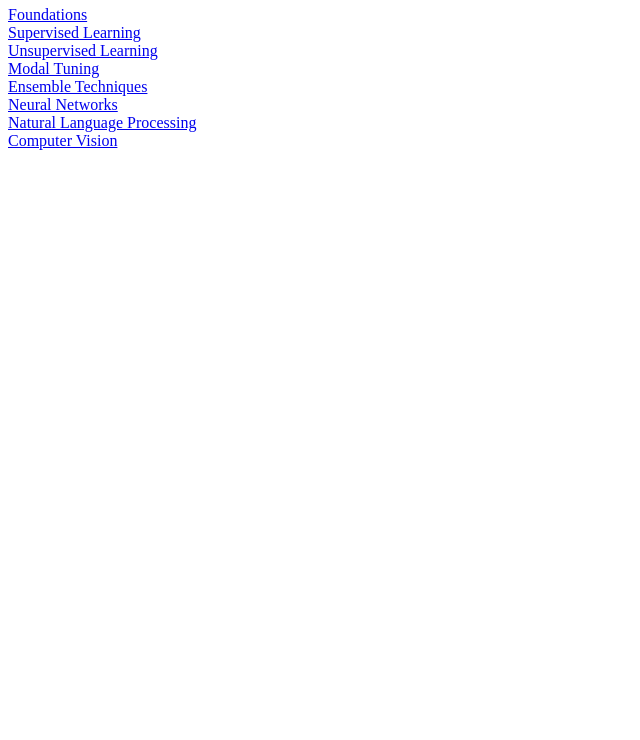
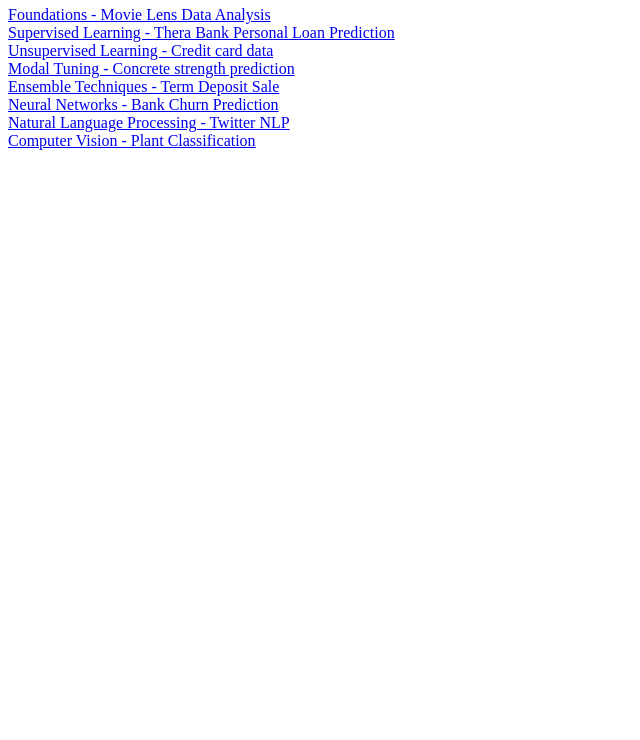
Before and after one commit to prasadwrites/htmlpreview, a plain HTML site: page index.html in a window 1280 px wide. Shown: the part 60-800 px from the top of the page, without its empty margins (0-640 px from the left). Drawn offline with Linux system fonts and the light colour scheme.

Commit message:
Update index.html

```diff
--- a/index.html
+++ b/index.html
@@ -3,14 +3,14 @@
   </head>
   <body>
     <h1> AI/ML projects</h1>
-    <a href="https://prasadwrites.github.io/htmlpreview/MovieLens Project Questions.html" target="_blank"> Foundations </a><br>
-    <a href="https://prasadwrites.github.io/htmlpreview/TheraBankPersonalLoanCampaign.html" target="_blank"> Supervised Learning </a><br>
-    <a href="https://prasadwrites.github.io/htmlpreview/USL-Project_AlllifeCreditCardCustomerSegmentation.html" target="_blank"> Unsupervised Learning </a><br>
-    <a href="https://prasadwrites.github.io/htmlpreview/Concrete Strength Prediction .html" target="_blank"> Modal Tuning </a><br>
-    <a href="https://prasadwrites.github.io/htmlpreview/ET-TD-SubscriptionPrediction.html" target="_blank"> Ensemble Techniques </a><br>
-    <a href="https://prasadwrites.github.io/htmlpreview/BankChurnPrediction.html" target="_blank"> Neural Networks </a><br>
-    <a href="https://prasadwrites.github.io/htmlpreview/TwitterNLP.html" target="_blank"> Natural Language Processing </a><br>
-    <a href="https://prasadwrites.github.io/htmlpreview/PlantClassification.html" target="_blank">Computer Vision </a><br>
+    <a href="https://prasadwrites.github.io/htmlpreview/MovieLens Project Questions.html" target="_blank"> Foundations - Movie Lens Data Analysis </a><br>
+    <a href="https://prasadwrites.github.io/htmlpreview/TheraBankPersonalLoanCampaign.html" target="_blank"> Supervised Learning - Thera Bank Personal Loan Prediction </a><br>
+    <a href="https://prasadwrites.github.io/htmlpreview/USL-Project_AlllifeCreditCardCustomerSegmentation.html" target="_blank"> Unsupervised Learning - Credit card data</a><br>
+    <a href="https://prasadwrites.github.io/htmlpreview/Concrete Strength Prediction .html" target="_blank"> Modal Tuning - Concrete strength prediction</a><br>
+    <a href="https://prasadwrites.github.io/htmlpreview/ET-TD-SubscriptionPrediction.html" target="_blank"> Ensemble Techniques - Term Deposit Sale </a><br>
+    <a href="https://prasadwrites.github.io/htmlpreview/BankChurnPrediction.html" target="_blank"> Neural Networks - Bank Churn Prediction</a><br>
+    <a href="https://prasadwrites.github.io/htmlpreview/TwitterNLP.html" target="_blank"> Natural Language Processing - Twitter NLP</a><br>
+    <a href="https://prasadwrites.github.io/htmlpreview/PlantClassification.html" target="_blank">Computer Vision - Plant Classification</a><br>
   </body>
 
 </html>
```
